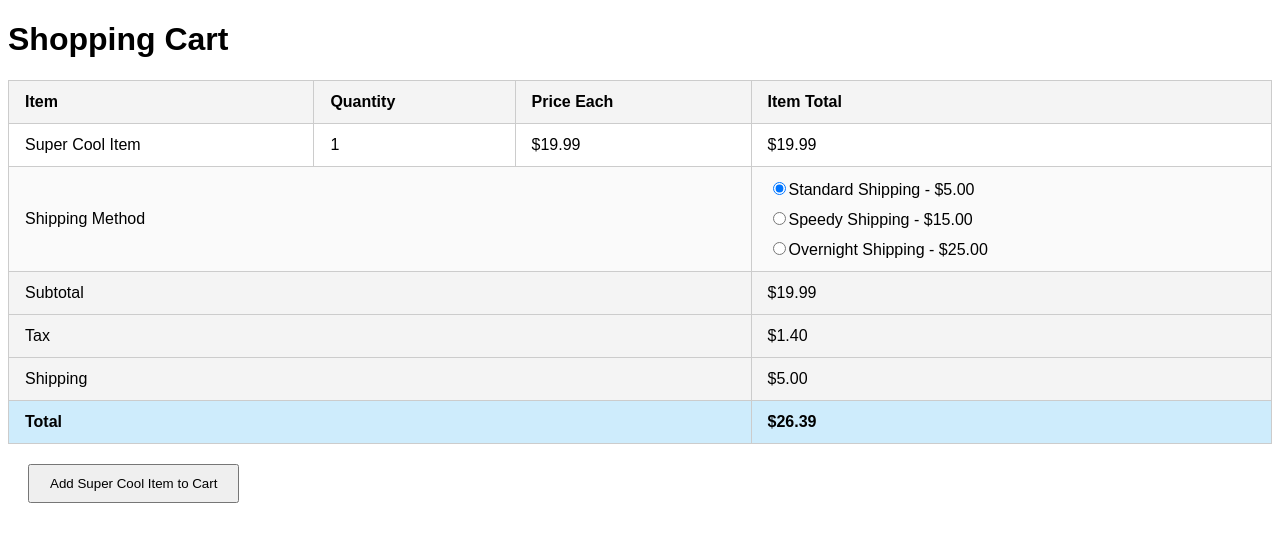
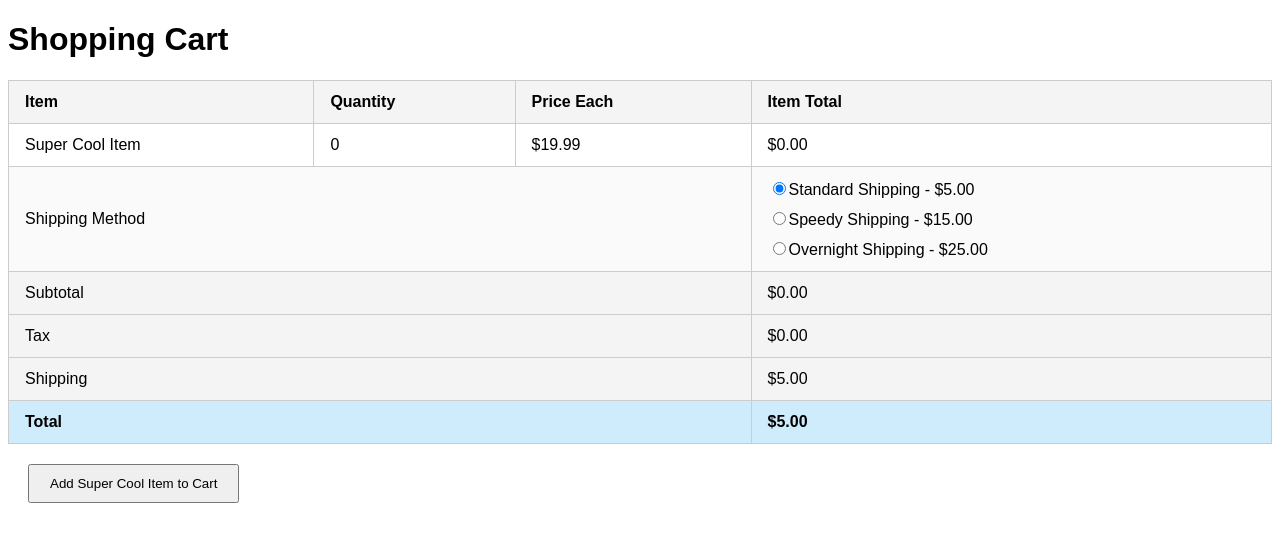
Before and after one commit to LinkedInLearning/reactivity-and-signals-in-angular-2738049, an Angular app: page / in a window 1280 px wide. Shown: the top 542 px of the page. Built offline with nearby package versions, Linux system fonts and the light colour scheme.

Commit message:
updated proerties to use signals

```diff
--- a/src/app/app.ts
+++ b/src/app/app.ts
@@ -1,5 +1,5 @@
 import { CurrencyPipe } from '@angular/common';
-import { ChangeDetectionStrategy, Component } from '@angular/core';
+import { ChangeDetectionStrategy, Component, computed, signal } from '@angular/core';
 
 interface ShippingMethod {
   name: string;
@@ -19,27 +19,31 @@ export class App {
     {name: 'Speedy Shipping', price: 15.00},
     {name: 'Overnight Shipping', price: 25.00}
   ];
-  protected shippingMethod = this.shippingMethods[0];
+  protected shippingMethod = signal<ShippingMethod>(this.shippingMethods[0]);
 
-  protected quantity = 1;
+  protected quantity = signal<number>(0);
 
   protected item = {
     name: 'Super Cool Item',
     price: 19.99
   };
 
-  protected itemTotal = +(this.quantity * this.item.price).toFixed(2);
-  protected subtotal = this.itemTotal;
-  protected tax = +(this.subtotal * 0.07).toFixed(2);
-  protected shipping = this.shippingMethod.price;
-  protected total = +(this.subtotal + this.tax + this.shipping).toFixed(2);
+  protected itemTotal = computed<number>(() => {
+    return +(this.quantity() * this.item.price).toFixed(2);
+  });
+
+
+  protected subtotal = computed(() => this.itemTotal());
+  protected tax = computed(() => +(this.subtotal() * 0.07).toFixed(2));
+  protected shipping = computed(() => this.shippingMethod()?.price || 0);
+  protected total = computed(() => +(this.subtotal() + this.tax() + this.shipping()).toFixed(2));
 
 
   addToCart() {
-    this.quantity++;
+    this.quantity.update(previous => previous + 1);
   }
 
   updateShippingMethod(method: ShippingMethod) {
-    this.shippingMethod = method;
+    this.shippingMethod.set(method);
   }
 }
```
Also changed, not shown: src/app/app.html (+7 -7 lines).
